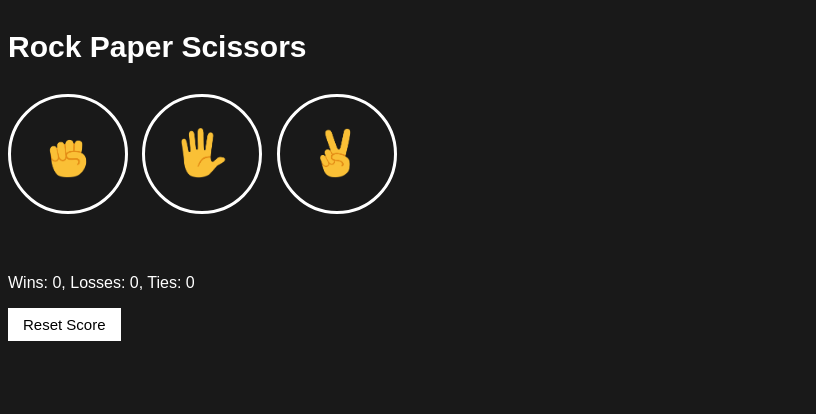
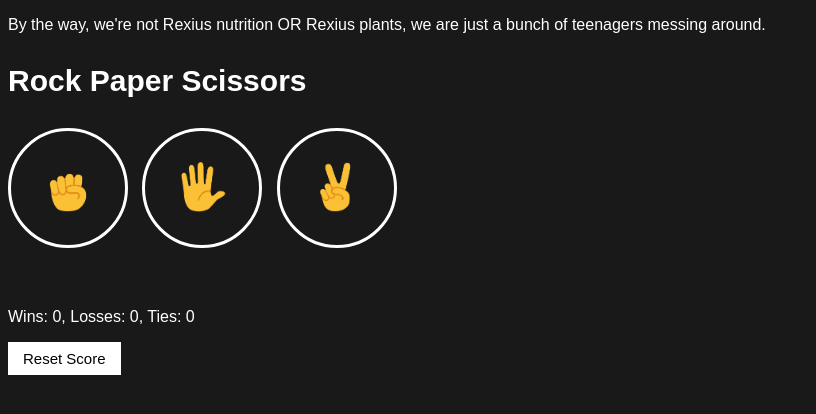
Before and after one commit to alizbaliz/mongril-website, a plain HTML site: page index.html in a window 1280 px wide. Shown: the whole page, without its empty margins (0-816 px from the left). Drawn offline with Linux system fonts and the light colour scheme.

Commit message:
Update index.html

```diff
--- a/index.html
+++ b/index.html
@@ -5,6 +5,7 @@
     <title>Rock Paper Scissors</title>
   </head>
   <body>
+    <p>By the way, we're not Rexius nutrition OR Rexius plants, we are just a bunch of teenagers messing around.</p>
     <p class="title">Rock Paper Scissors</p>
 
     <button onclick="
```
